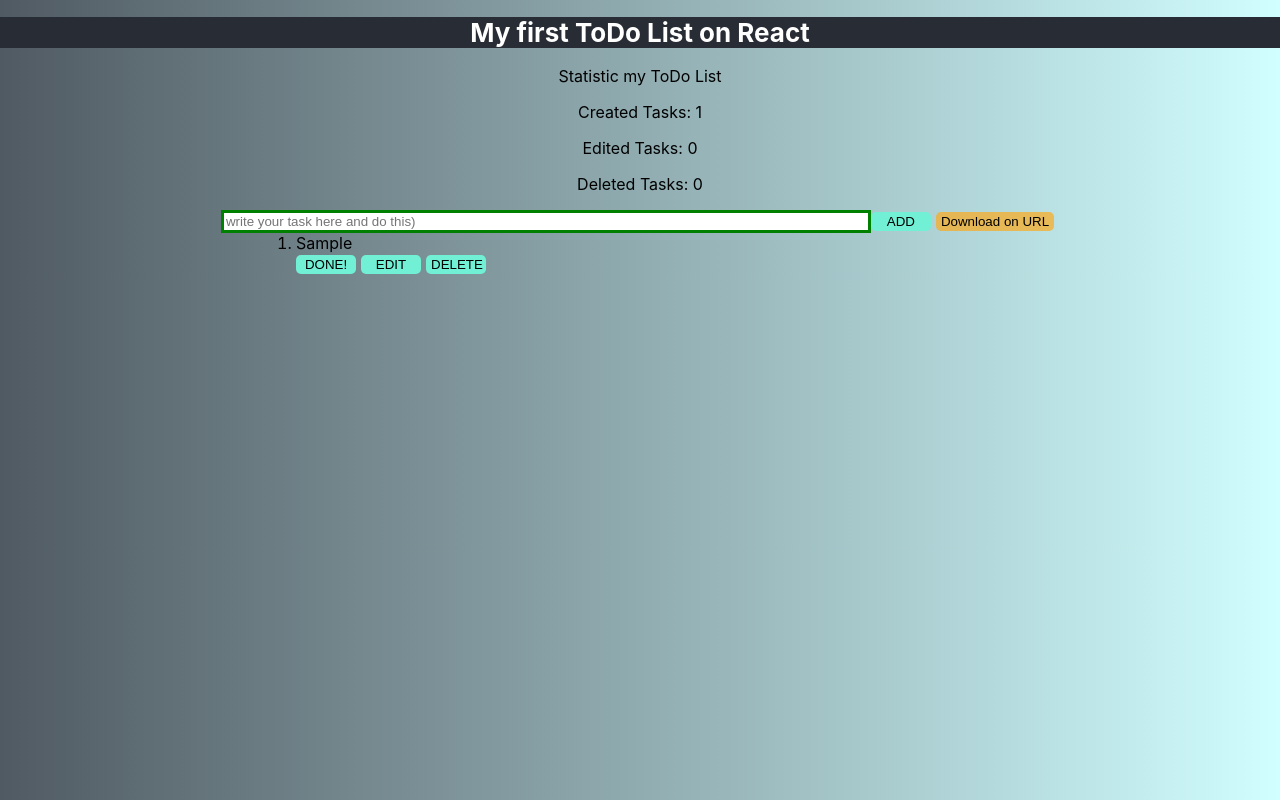
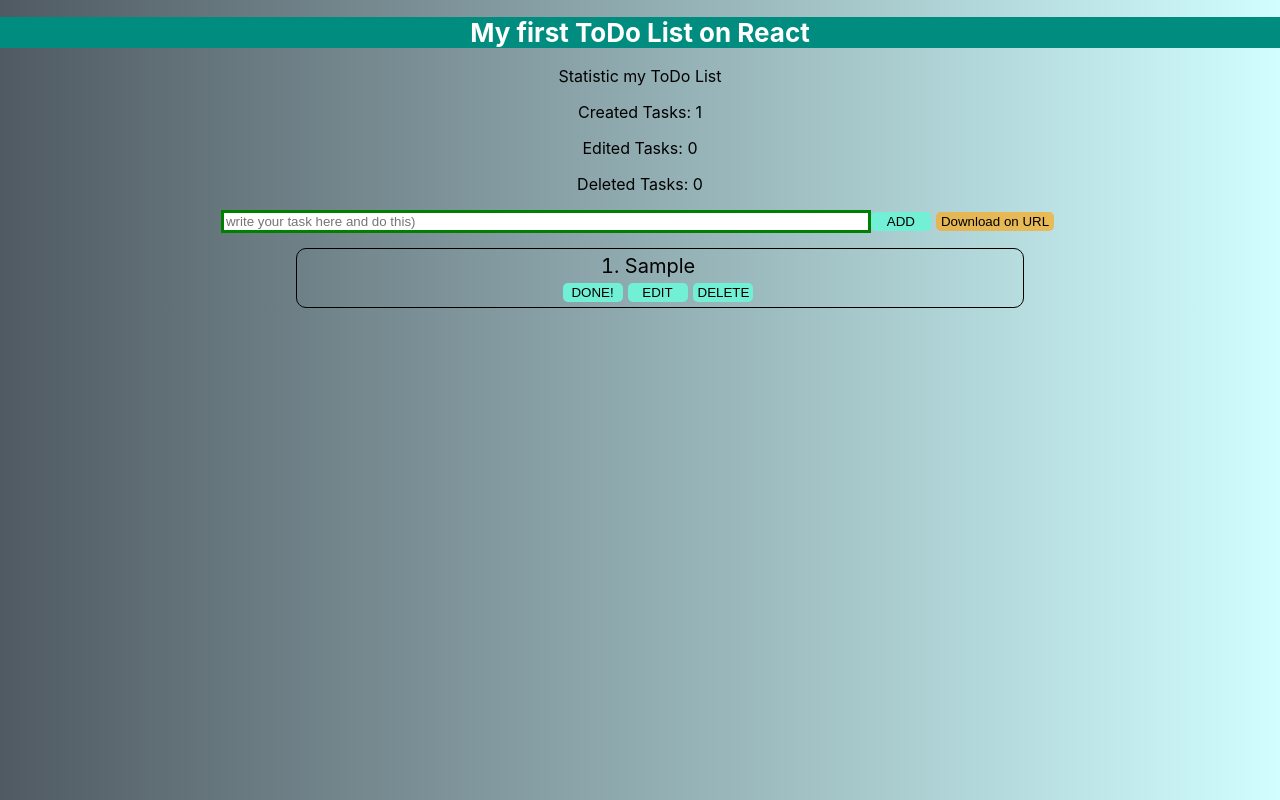
Before and after one commit to DmytroTikhostup/todo-list-2, a React (Create React App) app: page / in a window 1280 px wide. Both pictures are taken after typing "Sample" into the empty fields and a click on the button "ADD". Built offline with nearby package versions, Linux system fonts and the light colour scheme.

Commit message:
task2 styled

```diff
--- a/src/App.js
+++ b/src/App.js
@@ -1,5 +1,5 @@
 import React, { useEffect, useState } from 'react';
-import './App.css';
+import './App.scss';
 
 import Form from './components/form';
 import List from './components/list';
--- a/src/App.css
+++ b/src/App.scss
@@ -3,7 +3,7 @@
 }
 
 .App-header {
-    background-color: #282c34;
+    background-color: #008c7e;
     /* min-height: 100vh; */
     display: flex;
     flex-direction: column;
@@ -14,7 +14,7 @@
 }
 
 .App-link {
-    color: #61dafb;
+    color: #fb61c5;
 }
 
 .Counter-section {
--- a/src/components/form.js
+++ b/src/components/form.js
@@ -1,5 +1,5 @@
 import React from 'react';
-import './todo.css';
+import './todo.scss';
 import styled from 'styled-components';
 
 const InputStyled = styled.input`
--- a/src/components/list.js
+++ b/src/components/list.js
@@ -1,11 +1,11 @@
 import React from 'react';
 import Todo from './todo';
-import './todo.css';
+import './todo.scss';
 import styled from 'styled-components';
 
 const WrapperStyledOl = styled.ol`
     width: auto;
-    font-size: 16px;
+    font-size: 20px;
     margin: 0 20% 0 20%;
     text-align: left;
 `;
--- a/src/components/todo.js
+++ b/src/components/todo.js
@@ -1,5 +1,5 @@
 import React, { useState } from 'react';
-import './todo.css';
+import './todo.scss';
 import styled from 'styled-components';
 
 const ButtonListStyled = styled.button`
@@ -13,6 +13,10 @@
     width: 60px;
     text-transform: uppercase;
 `;
+// ---- random - color- task----
+const generateColor = () => {
+    return '#' + Math.floor(Math.random() * 16777215).toString(16);
+};
 
 const Todo = ({ text, todo, todos, setTodos, counters, setCounters }) => {
     // function --- Delete Task
@@ -69,17 +73,19 @@
     };
 
     return (
-        <div>
-            <li className={'listTextString'}>
+        <div className={'listTextString'}>
+            <li>
                 {isEdit ? (
                     <input type="text" value={todoText} onChange={changeHandler} onBlur={saveHandler} />
                 ) : (
                     <span className={`${todo.completed ? 'completed' : ''}`}>{todoText}</span>
                 )}
             </li>
-            <ButtonListStyled onClick={completeHandler}>Done!</ButtonListStyled>
-            <ButtonListStyled onClick={editHandler}>Edit</ButtonListStyled>
-            <ButtonListStyled onClick={deleteHandler}>Delete</ButtonListStyled>
+            <div className={'buttonBlock'}>
+                <ButtonListStyled onClick={completeHandler}>Done!</ButtonListStyled>
+                <ButtonListStyled onClick={editHandler}>Edit</ButtonListStyled>
+                <ButtonListStyled onClick={deleteHandler}>Delete</ButtonListStyled>
+            </div>
         </div>
     );
 };
--- a/src/components/todo.css
+++ b/src/components/todo.scss
@@ -7,6 +7,25 @@
     background: linear-gradient(90deg, rgb(80, 90, 98) 0%, rgb(209, 254, 255) 100%);
 }
 
+.listTextString {
+    // background-color: $primary-color;
+    height: auto;
+    display: flex;
+    align-items: center;
+    flex-direction: column;
+    box-sizing: border-box;
+    margin-top: 15px;
+    padding: 5px;
+    border: 1px black solid;
+    border-radius: 10px;
+}
+
+.buttonBlock {
+    display: flex;
+    align-items: center;
+    text-align: center;
+    margin-top: 5px;
+}
 /* button {
     border: 0;
     outline: 0;
--- a/src/index.js
+++ b/src/index.js
@@ -1,9 +1,9 @@
 import React from 'react';
 import ReactDOM from 'react-dom/client';
-import './index.css';
+import './index.scss';
 import App from './App';
 import reportWebVitals from './reportWebVitals';
-import './App.css';
+import './App.scss';
 
 const root = ReactDOM.createRoot(document.getElementById('root'));
 root.render(
```
Also changed, not shown: src/index.scss (renamed from src/index.css).
